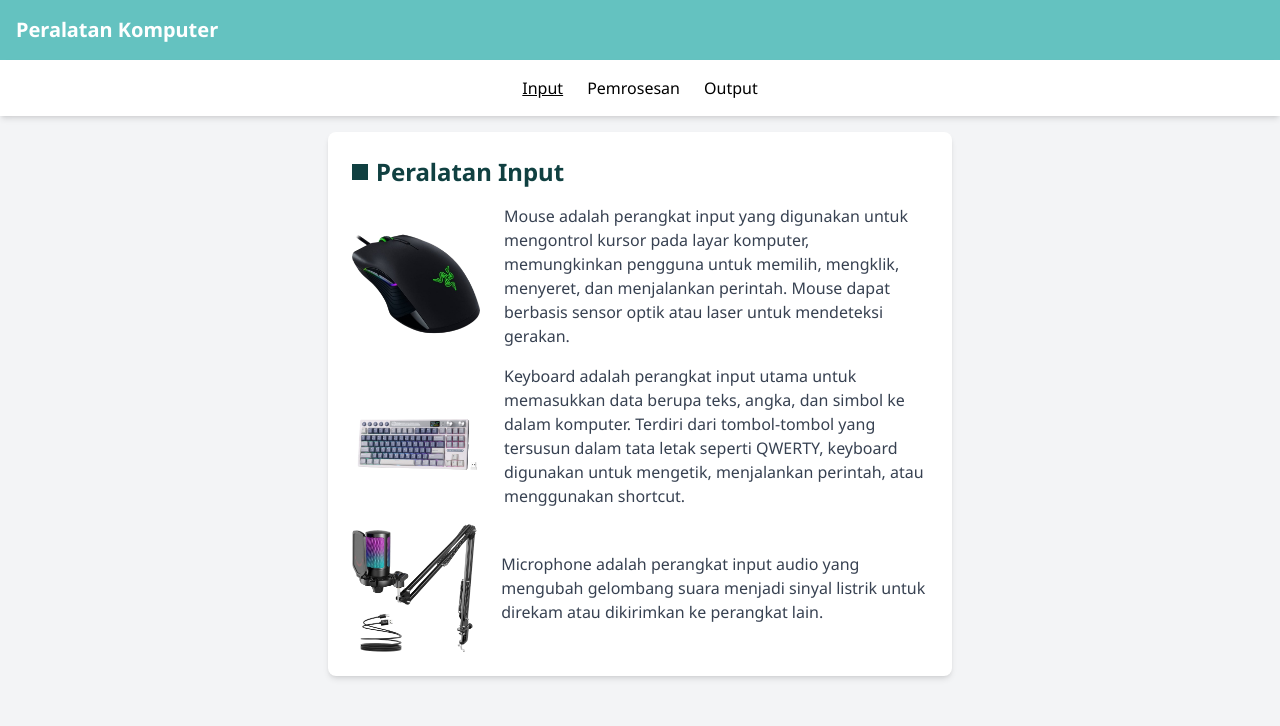
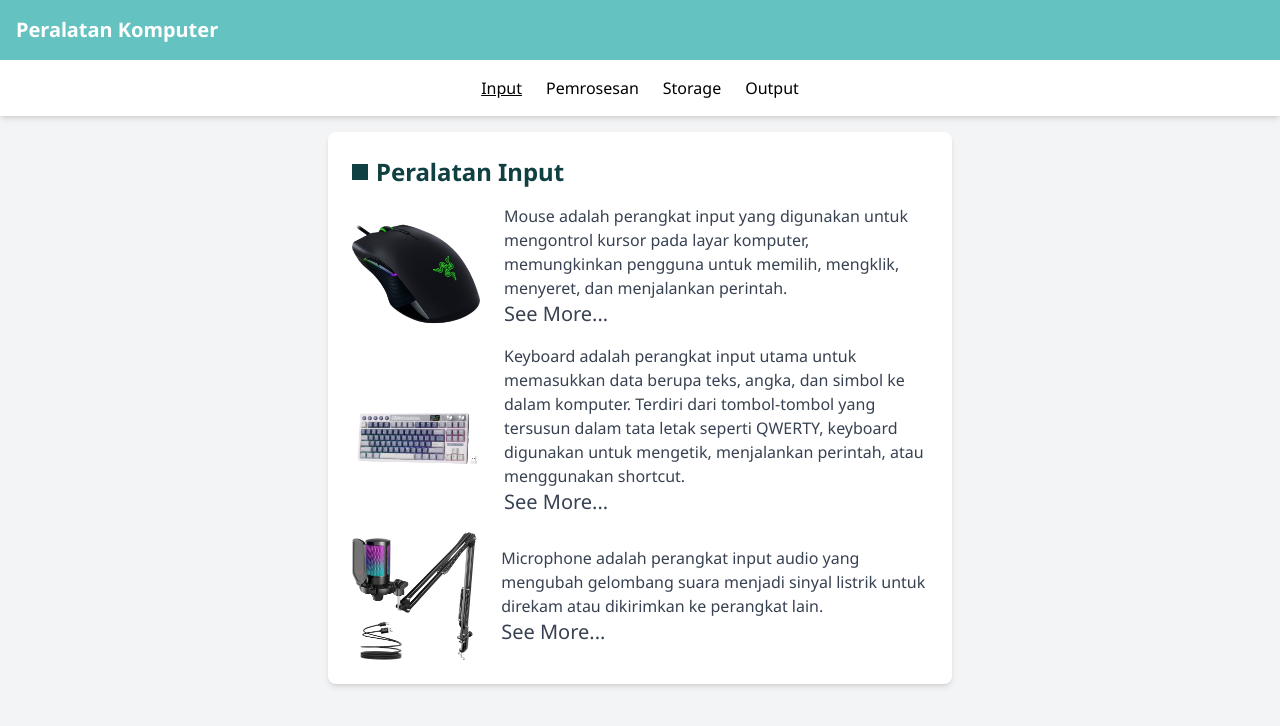
Before and after one commit to Rakaze14/web-peripheral, a React (Vite) app: page / in a window 1280 px wide. Shown: the top 726 px of the page. Built offline with nearby package versions, Linux system fonts and the light colour scheme.

Commit message:
add  storage tab

```diff
--- a/src/App.jsx
+++ b/src/App.jsx
@@ -5,6 +5,8 @@ import microphoneImage from './assets/mic.png';
 import cpuImage from './assets/cpu.png';
 import gpuImage from './assets/gpu.png';
 import ramImage from './assets/ram.png';
+import ssdImage from './assets/ssd.png';
+import hddImage from './assets/hdd.png';
 import monitorImage from './assets/monitor.png';
 import speakerImage from './assets/speaker.png';
 
@@ -47,6 +49,16 @@ function App() {
             <li>
               <button
                 className={`${
+                  activeTab === "storage" ? "underline" : ""
+                } hover:underline`}
+                onClick={() => setActiveTab("storage")}
+              >
+                Storage
+              </button>
+            </li>
+            <li>
+              <button
+                className={`${
                   activeTab === "output" ? "underline" : ""
                 } hover:underline`}
                 onClick={() => setActiveTab("output")}
@@ -73,7 +85,16 @@ function App() {
                 className="w-32 h-32 object-cover rounded-lg mb-4 md:mb-0 md:mr-6"
               />
               <p className="text-gray-700 mb-4">
-              Mouse adalah perangkat input yang digunakan untuk mengontrol kursor pada layar komputer, memungkinkan pengguna untuk memilih, mengklik, menyeret, dan menjalankan perintah. Mouse dapat berbasis sensor optik atau laser untuk mendeteksi gerakan.
+                Mouse adalah perangkat input yang digunakan untuk mengontrol kursor pada layar komputer, memungkinkan pengguna untuk memilih, mengklik, menyeret, dan menjalankan perintah.
+                <br/>
+                <a
+                  href="https://en.wikipedia.org/wiki/Computer_mouse"
+                  target="_blank"
+                  rel="noopener noreferrer"
+                  className="relative text-xl w-fit block after:block after:content-[''] after:absolute after:h-[3px] after:bg-[#207230] after:w-full after:scale-x-0 after:hover:scale-x-100 after:transition after:duration-300 after:origin-center"
+                >
+                  See More...
+                </a>
               </p>
             </div>
             <div className="flex flex-col md:flex-row items-center">
@@ -84,6 +105,15 @@ function App() {
               />
               <p className="text-gray-700 mb-4">
                 Keyboard adalah perangkat input utama untuk memasukkan data berupa teks, angka, dan simbol ke dalam komputer. Terdiri dari tombol-tombol yang tersusun dalam tata letak seperti QWERTY, keyboard digunakan untuk mengetik, menjalankan perintah, atau menggunakan shortcut.
+                <br/>
+                <a
+                  href="https://en.wikipedia.org/wiki/Computer_keyboard"
+                  target="_blank"
+                  rel="noopener noreferrer"
+                  className="relative text-xl w-fit block after:block after:content-[''] after:absolute after:h-[3px] after:bg-[#207230] after:w-full after:scale-x-0 after:hover:scale-x-100 after:transition after:duration-300 after:origin-center"
+                >
+                  See More...
+                </a>
               </p>
             </div>
             <div className="flex flex-col md:flex-row items-center">
@@ -94,6 +124,15 @@ function App() {
               />
               <p className="text-gray-700">
                 Microphone adalah perangkat input audio yang mengubah gelombang suara menjadi sinyal listrik untuk direkam atau dikirimkan ke perangkat lain.
+                <br/>
+                <a
+                  href="https://en.wikipedia.org/wiki/Microphone"
+                  target="_blank"
+                  rel="noopener noreferrer"
+                  className="relative text-xl w-fit block after:block after:content-[''] after:absolute after:h-[3px] after:bg-[#207230] after:w-full after:scale-x-0 after:hover:scale-x-100 after:transition after:duration-300 after:origin-center"
+                >
+                  See More...
+                </a>
               </p>
             </div>
           </section>
@@ -113,6 +152,15 @@ function App() {
               />
               <p className="text-gray-700 mb-4">
                 CPU adalah komponen utama komputer yang berfungsi sebagai pusat pemrosesan data, mengelola instruksi dari perangkat lunak, dan menjalankan perhitungan logis serta aritmatika.
+                <br/>
+                <a
+                  href="https://en.wikipedia.org/wiki/Central_processing_unit"
+                  target="_blank"
+                  rel="noopener noreferrer"
+                  className="relative text-xl w-fit block after:block after:content-[''] after:absolute after:h-[3px] after:bg-[#207230] after:w-full after:scale-x-0 after:hover:scale-x-100 after:transition after:duration-300 after:origin-center"
+                >
+                  See More...
+                </a>
               </p>
             </div>
             <div className="flex flex-col md:flex-row items-center">
@@ -123,6 +171,15 @@ function App() {
               />
               <p className="text-gray-700">
                 GPU adalah prosesor khusus yang dirancang untuk memproses grafis dan melakukan perhitungan paralel dalam jumlah besar. Biasanya digunakan untuk rendering visual pada game, desain grafis, atau aplikasi berbasis AI dan komputasi ilmiah.
+                <br />
+                <a
+                  href="https://en.wikipedia.org/wiki/Graphics_processing_unit"
+                  target="_blank"
+                  rel="noopener noreferrer"
+                  className="relative text-xl w-fit block after:block after:content-[''] after:absolute after:h-[3px] after:bg-[#207230] after:w-full after:scale-x-0 after:hover:scale-x-100 after:transition after:duration-300 after:origin-center"
+                >
+                  See More...
+                </a>
               </p>
             </div>
             <div className="flex flex-col md:flex-row items-center">
@@ -133,6 +190,62 @@ function App() {
               />
               <p className="text-gray-700">
                 RAM adalah memori sementara yang digunakan komputer untuk menyimpan data yang sedang diproses atau dibutuhkan secara cepat oleh CPU.
+                <br />
+                <a
+                  href="https://en.wikipedia.org/wiki/Random-access_memory"
+                  target="_blank"
+                  rel="noopener noreferrer"
+                  className="relative text-xl w-fit block after:block after:content-[''] after:absolute after:h-[3px] after:bg-[#207230] after:w-full after:scale-x-0 after:hover:scale-x-100 after:transition after:duration-300 after:origin-center"
+                >
+                  See More...
+                </a>
+              </p>
+            </div>
+          </section>
+        )}
+
+        {activeTab === "storage" && (
+            <section id="storage" className="w-full md:w-3/4 lg:w-1/2 bg-white p-6 rounded-lg shadow-md mb-6 mx-auto">
+              <div className="flex items-center mb-4">
+                <div className="w-4 h-4 bg-[#104041] mr-2"></div>
+                <h2 className="text-2xl font-semibold text-[#104041]">Storage</h2>
+              </div>
+              <div className="flex flex-col md:flex-row items-center">
+              <img
+                src={ssdImage}
+                alt="SSD"
+                className="w-32 h-32 object-cover rounded-lg mb-4 md:mb-0 md:mr-6"
+              />
+              <p className="text-gray-700 mb-4">
+              SSD adalah perangkat penyimpanan data yang menggunakan teknologi flash memory untuk menyimpan data secara elektronik tanpa bagian bergerak. Hal ini membuat SSD memiliki kecepatan baca/tulis data yang sangat tinggi dibandingkan HDD, sehingga mempercepat kinerja sistem, seperti waktu booting dan loading aplikasi.
+                <br/>
+                <a
+                  href="https://en.wikipedia.org/wiki/Solid-state_drive"
+                  target="_blank"
+                  rel="noopener noreferrer"
+                  className="relative text-xl w-fit block after:block after:content-[''] after:absolute after:h-[3px] after:bg-[#207230] after:w-full after:scale-x-0 after:hover:scale-x-100 after:transition after:duration-300 after:origin-center"
+                >
+                  See More...
+                </a>
+              </p>
+            </div>
+            <div className="flex flex-col md:flex-row items-center">
+              <img
+                src={hddImage}
+                alt="HDD"
+                className="w-32 h-32 object-cover rounded-lg mb-4 md:mb-0 md:mr-6"
+              />
+              <p className="text-gray-700">
+              HDD adalah perangkat penyimpanan data yang menggunakan piringan magnetis berputar untuk membaca dan menulis data. Teknologi ini telah digunakan selama beberapa dekade dan menawarkan kapasitas penyimpanan besar dengan biaya per GB yang lebih rendah dibandingkan SSD.
+                <br />
+                <a
+                  href="https://en.wikipedia.org/wiki/Hard_disk_drive"
+                  target="_blank"
+                  rel="noopener noreferrer"
+                  className="relative text-xl w-fit block after:block after:content-[''] after:absolute after:h-[3px] after:bg-[#207230] after:w-full after:scale-x-0 after:hover:scale-x-100 after:transition after:duration-300 after:origin-center"
+                >
+                  See More...
+                </a>
               </p>
             </div>
           </section>
@@ -152,6 +265,15 @@ function App() {
               />
               <p className="text-gray-700 mb-4">
                 Monitor adalah perangkat output visual yang menampilkan informasi dari komputer dalam bentuk gambar atau teks di layar. Monitor menggunakan teknologi seperti LCD, LED, atau OLED untuk menghasilkan tampilan dengan resolusi dan kualitas warna yang bervariasi.
+                <br/>
+                <a
+                  href="https://en.wikipedia.org/wiki/Computer_monitor"
+                  target="_blank"
+                  rel="noopener noreferrer"
+                  className="relative text-xl w-fit block after:block after:content-[''] after:absolute after:h-[3px] after:bg-[#207230] after:w-full after:scale-x-0 after:hover:scale-x-100 after:transition after:duration-300 after:origin-center"
+                >
+                  See More...
+                </a>
               </p>
             </div>
             <div className="flex flex-col md:flex-row items-center">
@@ -162,6 +284,15 @@ function App() {
               />
               <p className="text-gray-700">
                 Speaker adalah perangkat output audio yang mengubah sinyal listrik menjadi gelombang suara untuk didengar oleh pengguna.
+                <br />
+                <a
+                  href="https://en.wikipedia.org/wiki/Loudspeaker"
+                  target="_blank"
+                  rel="noopener noreferrer"
+                  className="relative text-xl w-fit block after:block after:content-[''] after:absolute after:h-[3px] after:bg-[#207230] after:w-full after:scale-x-0 after:hover:scale-x-100 after:transition after:duration-300 after:origin-center"
+                >
+                  See More...
+                </a>
               </p>
             </div>
           </section>
```
Also changed, not shown: src/assets/hdd.png (added), src/assets/ssd.png (added). Lines whose indentation alone changed are shown as unchanged.
